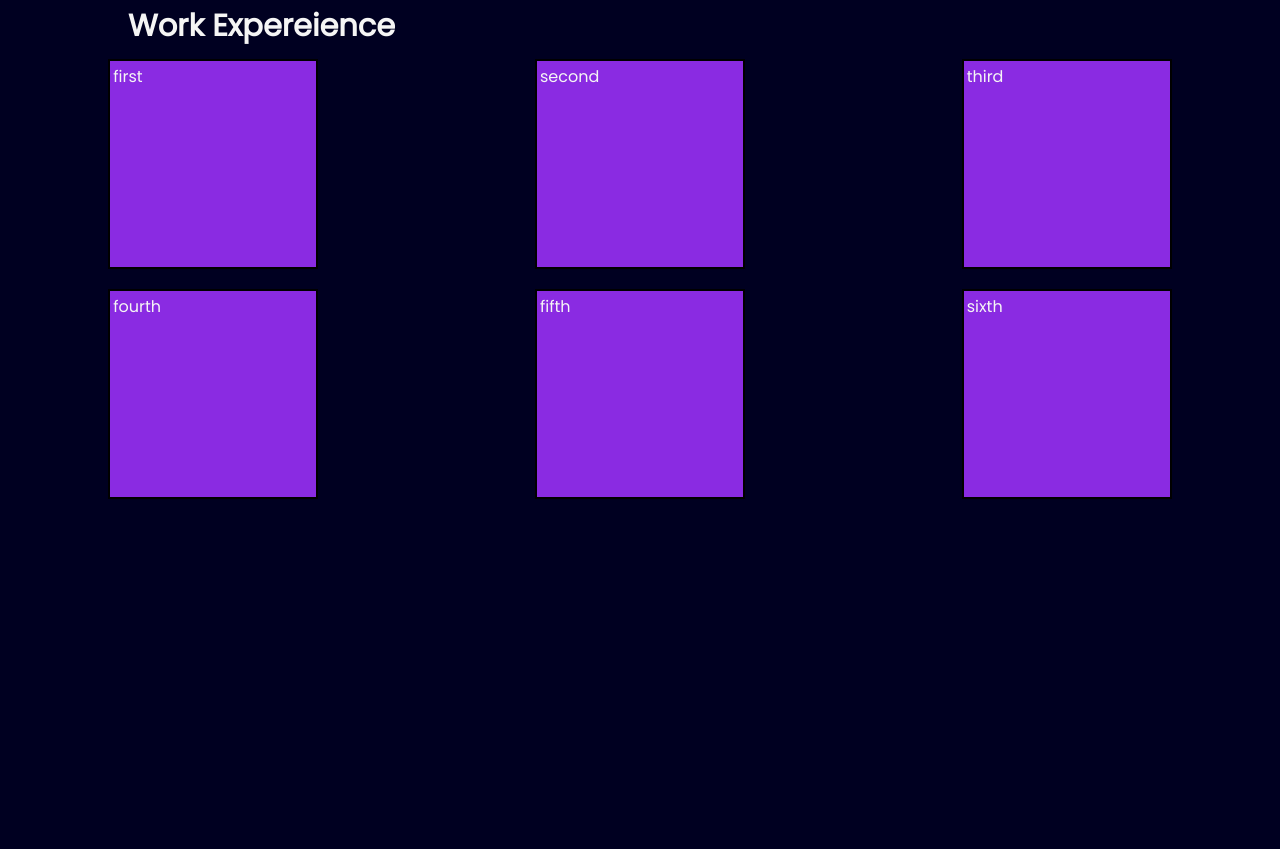
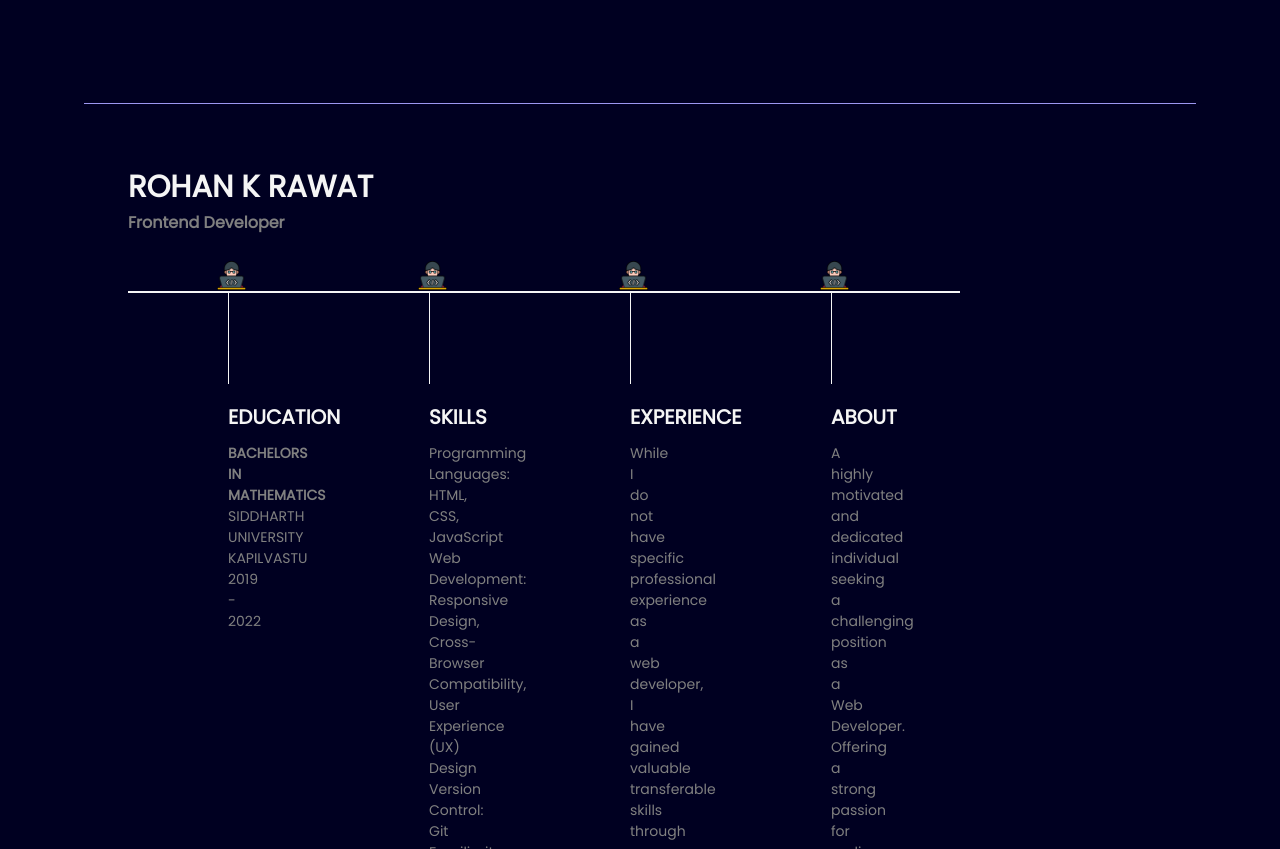
Before and after one commit to ROHANKRAWAT/My-Portfolio, a plain HTML site: page index.html in a window 1280 px wide. Shown: the part 737-1586 px from the top of the page. Before the commit the page ends 1246 px from the top, so only its background shows below. Drawn offline with nearby package versions, Linux system fonts and the light colour scheme.

Commit message:
changes in code

```diff
--- a/index.html
+++ b/index.html
@@ -51,11 +51,6 @@
         font-size: 1.01rem;
     }
 
-    main hr {
-        border: 5px;
-        padding: 30;
-    }
-
     .left {
         font-size: 1.5rem
     }
@@ -64,6 +59,8 @@
         display: flex;
         justify-content: space-around;
         margin: 80px 0;
+        text-align: center;
+        margin: 130px 0;
     }
 
     .firstsection>div {
@@ -92,6 +89,13 @@
         ;
     }
 
+    main hr {
+        border: 0;
+        background: #9c97f1;
+        height: 1.2px;
+        margin: 60px 84px;
+    }
+
     .secondsection {
         max-width: 80vw;
         margin: auto;
@@ -101,24 +105,53 @@
         font-size: 1.9rem;
     }
 
-    .container {
+    .secondsection .box {
+        background: whitesmoke;
+        width: 65vw;
+        height: 2px;
+        margin: 56px 0;
         display: flex;
-        align-items: center;
-        justify-content: center;
-        justify-content: space-between;
-        justify-content: space-around;
-        width: 100%;
-        height: fit-content;
     }
 
-    .item {
-        background-color: blueviolet;
-        border: 2px solid black;
-        margin: 10px;
-        padding: 3px;
-        height: 200px;
-        width: 200px;
+    .secondsection .vertical {
+        height: 93px;
+        width: 1px;
+        background-color: whitesmoke;
+        margin: 0 100px;
     }
+
+    .vertical-title {
+        position: relative;
+        top: 75px;
+        width: 150px;
+        font-size: 20px;
+    }
+
+    .vertical-desc {
+        position: relative;
+        top: 86px;
+        color: gray;
+        font-size: 14px;
+    }
+
+    .image-top {
+        top: -30px;
+        left: -11px;
+        position: relative;
+        width: 29px;
+        /* top: -32px;
+        left: -9px;
+        position: relative;
+        width: 23px; */
+    }
+
+    footer {
+        background-color: purple;
+        height: 233px;
+
+    }
+
+    .footer {}
 </style>
 
 <body>
@@ -146,15 +179,69 @@
                 <span id="element"></span>
             </div>
             <div class="rightsection">
-                <img src="cbc76a054c9599cc13d5d69910029a15.jpg" alt="">
+                <img src="Untitled-design-50.webp" alt="">
             </div>
         </section>
         <hr>
         <section class="secondsection">
-            <h1>Work Expereience</h1>
+            <H1><B>ROHAN K RAWAT</B></H1>
+            <span class="text-gray"><B>Frontend Developer</B></span>
+            <h1></h1>
+            <div class="box">
+                <div class="vertical">
+                    <img class="image-top" src="developer.png" alt="">
+                    <div class="vertical-title">
+                        <B>EDUCATION</B>
+
+                    </div>
+                    <div class="vertical-desc"><b>BACHELORS IN MATHEMATICS </b> SIDDHARTH UNIVERSITY KAPILVASTU 2019 - 2022
+                    </div>
+                </div>
+                <div class="vertical">
+                    <img class="image-top" src="developer.png" alt="">
+                    <div class="vertical-title">
+                        <B>SKILLS</B>
+
+                    </div>
+                    <div class="vertical-desc">Programming Languages: HTML, CSS, JavaScript
+                        Web Development: Responsive Design, Cross-Browser
+                        Compatibility, User Experience (UX) Design
+                        Version Control: Git
+                        Familiarity with: Bootstrap
+                        </div>
+                </div>
+                <div class="vertical">
+                    <img class="image-top" src="developer.png" alt="">
+                    <div class="vertical-title">
+                        <B>EXPERIENCE</B>
+                    </div>
+                    <div class="vertical-desc">While I do not have specific professional experience as a web
+                        developer, I have gained valuable transferable skills through my
+                        [non-computer science] background. This includes strong analytical
+                        and problem-solving abilities, effective communication and
+                        teamwork skills, and a keen eye for detail.</div>
+                </div>
+                <div class="vertical">
+                    <img class="image-top" src="developer.png" alt="">
+                    <div class="vertical-title">
+                       <B>ABOUT</B>
+                    </div>
+                    <div class="vertical-desc">A highly motivated and dedicated individual seeking a challenging position as a Web Developer. Offering a strong passion for coding, a solid foundation in self-learning, and a commitment to delivering high-quality web solutions. Excited to apply my skills and contribute to the success of a dynamic organization.</div>
+                </div>
+            </div>
 
         </section>
     </main>
+    <!-- <footer>
+      <div class="footer">
+        <div class="footer-first">
+            <h3>Rohan's Developer Portfolio</h3>
+        </div>
+        <div class="footer-second"></div>
+        <div class="footer-third"></div>
+        <div class="footer-fourth"></div>
+      </div>
+    </footer> -->
     <script src="https://unpkg.com/typed.js@2.0.16/dist/typed.umd.js"></script>
     <!-- Setup and start animation! -->
     <script>
@@ -163,20 +250,15 @@
             typeSpeed: 50,
         });
     </script>
-    <div class="container">
-        <div class="item 1" id="item">first</div>
-        <div class="item 2" id="item">second</div>
-        <div class="item 3" id="item">third</div>
-        <!-- <div class="item 4" id="item">fourth</div>
-        <div class="item 5" id="item">fifth</div>
-        <div class="item 6" id="item">sixth</div> -->
-    </div>
-    <div class="container">
-
-        <div class="item 4" id="item">fourth</div>
-        <div class="item 5" id="item">fifth</div>
-        <div class="item 6" id="item">sixth</div>
-    </div>
-</body>
+    <!-- <footer>
+        <div class="footer">
+          <div class="footer-first">
+              <h3>Rohan's Developer Portfolio</h3>
+          </div>
+          <div class="footer-second"></div>
+          <div class="footer-third"></div>
+          <div class="footer-fourth"></div>
+        </div>
+      </footer> -->
 
 </html>
```
Also changed, not shown: 266-2666972_software-developer.png (added), Untitled-design-50.webp (added), developer.png (added), images (1).png (added), images.png (added).
